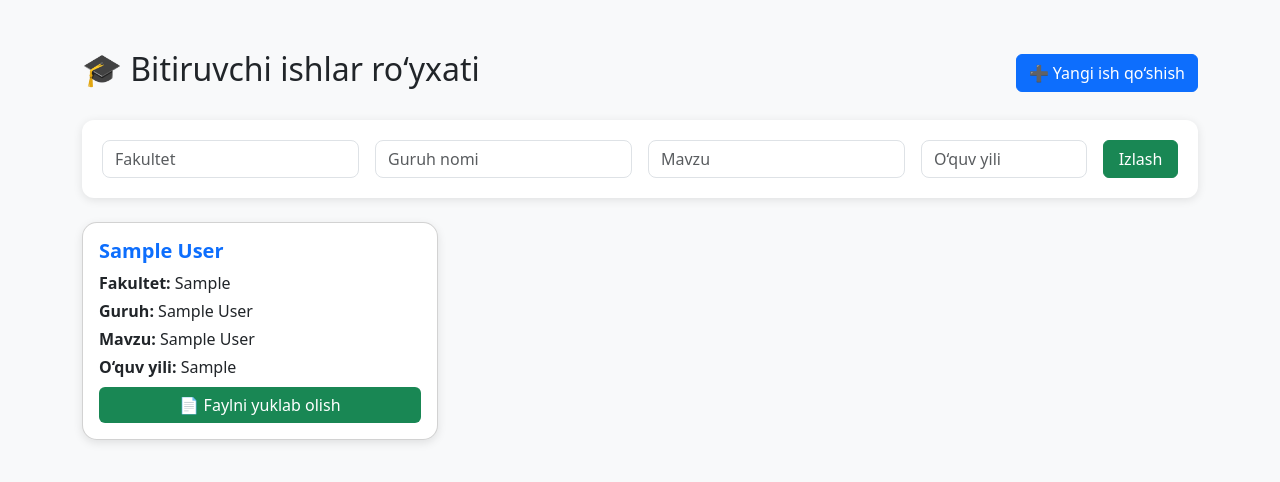
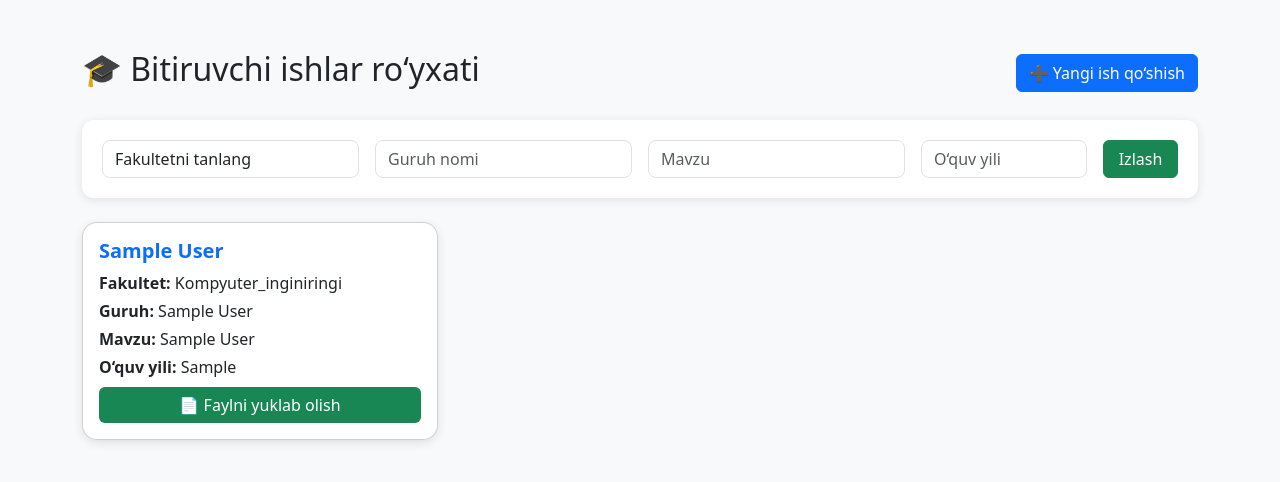
Before and after one commit to Abduraufdev0788/bitiruv-ishi-save, a Django app: template templates/table_list.html in a window 1280 px wide. Shown: the top 482 px of the page. Run offline with Django 5.2, Linux system fonts and the light colour scheme; the template is opened without the code that fills it: values that come from a table or form of the project are taken from there, others are empty; tables that the repository leaves empty hold one stand-in row (values such as "Sample post").

Commit message:
home page tayyor

```diff
--- a/core/settings.py
+++ b/core/settings.py
@@ -128,7 +128,6 @@
 
 DEFAULT_AUTO_FIELD = 'django.db.models.BigAutoField'
 
-import os
 
 MEDIA_URL = '/media/'
 MEDIA_ROOT = os.path.join(BASE_DIR, 'media')
--- a/core/urls.py
+++ b/core/urls.py
@@ -16,8 +16,13 @@
 """
 from django.contrib import admin
 from django.urls import path, include
+from django.conf import settings
+from django.conf.urls.static import static
 
 urlpatterns = [
     path('admin/', admin.site.urls),
     path('register/', include('login.urls')),
 ]
+
+if settings.DEBUG:
+    urlpatterns += static(settings.MEDIA_URL, document_root=settings.MEDIA_ROOT)
--- a/login/models.py
+++ b/login/models.py
@@ -11,9 +11,13 @@
         return f"{self.id}. {self.name}"
 
 class Student(models.Model):
+    choises = (
+        ("Kompyuter_inginiringi", "Kompyuter_inginiringi"),
+        ("Axborot_texnologiyalar", "Axborot_texnologiyalar")
+    )
     first_name = models.CharField(max_length=128)
     last_name = models.CharField(max_length=128)
-    faculty = models.CharField(max_length=256)
+    faculty = models.CharField(choices=choises)
     group_name = models.CharField(max_length=64)
     theme_name = models.TextField()
     years = models.CharField(max_length=32)
--- a/login/urls.py
+++ b/login/urls.py
@@ -1,8 +1,12 @@
 from django.urls import path
-from .views import Register, TableView, VerifyEmail
+from .views import Register, TableView, VerifyEmail, AddTableView
+
+from django.conf import settings
+from django.conf.urls.static import static
 
 urlpatterns = [
     path("register/", Register.as_view(), name="register"),
     path("verify/", VerifyEmail.as_view(), name="verify"),
     path("table/", TableView.as_view(), name="table"),
+    path("add_books/", AddTableView.as_view(), name="add_book")
 ]
--- a/login/views.py
+++ b/login/views.py
@@ -118,6 +118,9 @@
         return render(request, "add_table.html")
 
     def post(self, request: HttpRequest) -> HttpResponse:
+        user_id = request.session.get('user_id')
+        if not user_id:
+            return JsonResponse({"message":"login not defound"})
         first_name = request.POST.get("first_name")
         last_name = request.POST.get("last_name")
         faculty = request.POST.get("faculty")
--- a/templates/add_table.html
+++ b/templates/add_table.html
@@ -51,7 +51,11 @@
 
             <div class="mb-3">
                 <label class="form-label">Fakultet</label>
-                <input type="text" name="faculty" class="form-control" placeholder="Masalan: Axborot texnologiyalari" required>
+                <select name="faculty" class="form-control" required>
+                    <option value="">Fakultetni tanlang</option>
+                    <option value="Kompyuter_inginiringi">Kompyuter_inginiringi</option>
+                    <option value="Axborot_texnologiyalar">Axborot_texnologiyalar</option>
+                </select>
             </div>
 
             <div class="mb-3">
--- a/templates/table_list.html
+++ b/templates/table_list.html
@@ -38,7 +38,7 @@
             padding: 20px;
             box-shadow: 0 2px 10px rgba(0,0,0,0.1);
         }
-        .search-box input {
+        .search-box input, .search-box select {
             border-radius: 8px;
         }
     </style>
@@ -48,16 +48,25 @@
 <div class="container">
     <div class="d-flex justify-content-between align-items-center mb-4">
         <h2>🎓 Bitiruvchi ishlar ro‘yxati</h2>
-        <a href="" class="btn btn-primary">➕ Yangi ish qo‘shish</a>
+        <a href='{% url "add_book" %}' class="btn btn-primary">➕ Yangi ish qo‘shish</a>
     </div>
 
     <!-- 🔍 Qidiruv formasi -->
     <form method="GET" class="search-box mb-4">
         <div class="row g-3">
+            <!-- Fakultet select dropdown -->
             <div class="col-md-3">
-                <input type="text" name="faculty" class="form-control" placeholder="Fakultet"
-                       value="{{ request.GET.faculty }}">
+                <select name="faculty" class="form-control">
+                    <option value="">Fakultetni tanlang</option>
+                    <option value="Kompyuter_inginiringi" {% if request.GET.faculty == "Kompyuter_inginiringi" %}selected{% endif %}>
+                        Kompyuter_inginiringi
+                    </option>
+                    <option value="Axborot_texnologiyalar" {% if request.GET.faculty == "Axborot_texnologiyalar" %}selected{% endif %}>
+                        Axborot_texnologiyalar
+                    </option>
+                </select>
             </div>
+
             <div class="col-md-3">
                 <input type="text" name="group_name" class="form-control" placeholder="Guruh nomi"
                        value="{{ request.GET.group_name }}">
```
